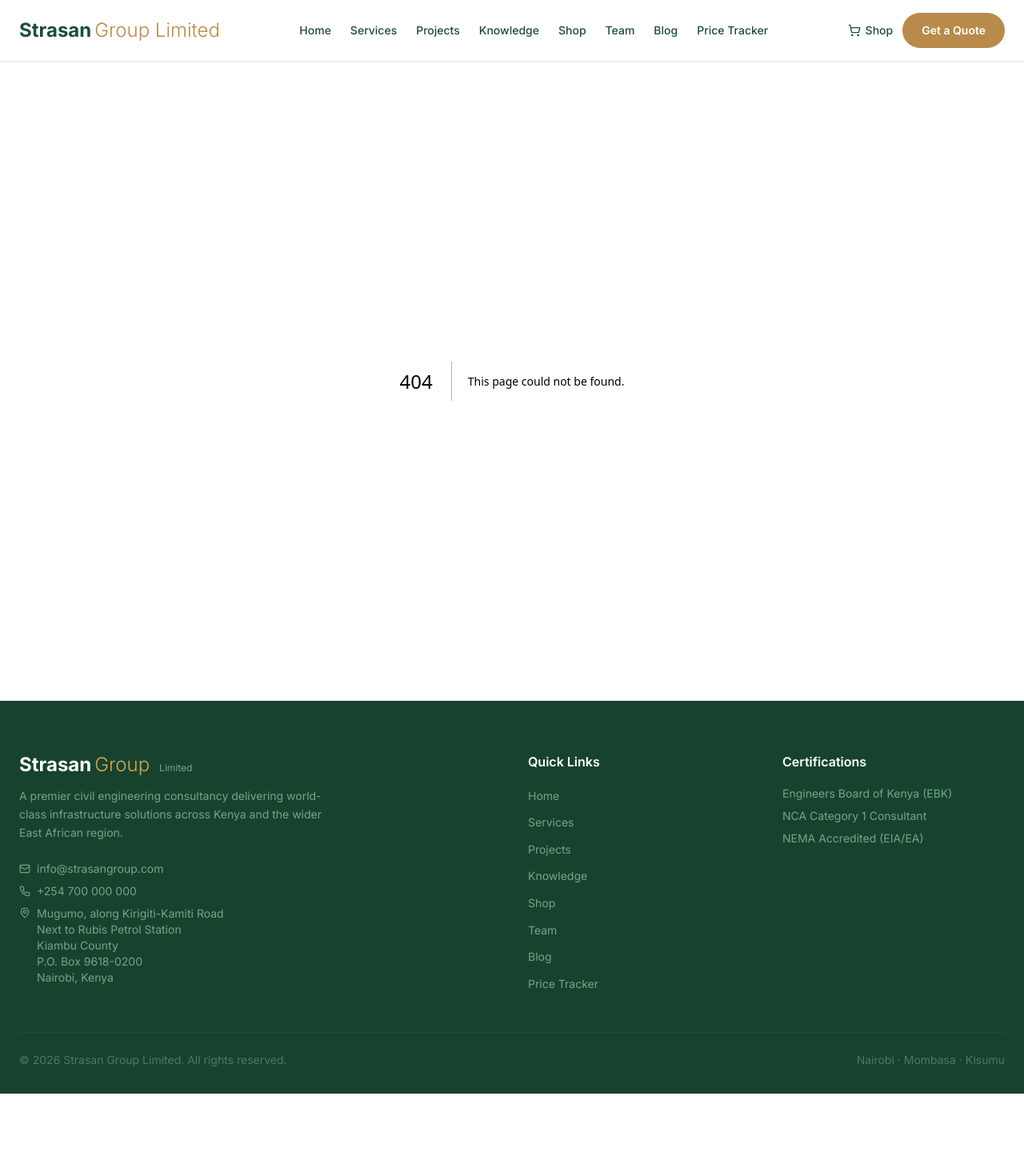
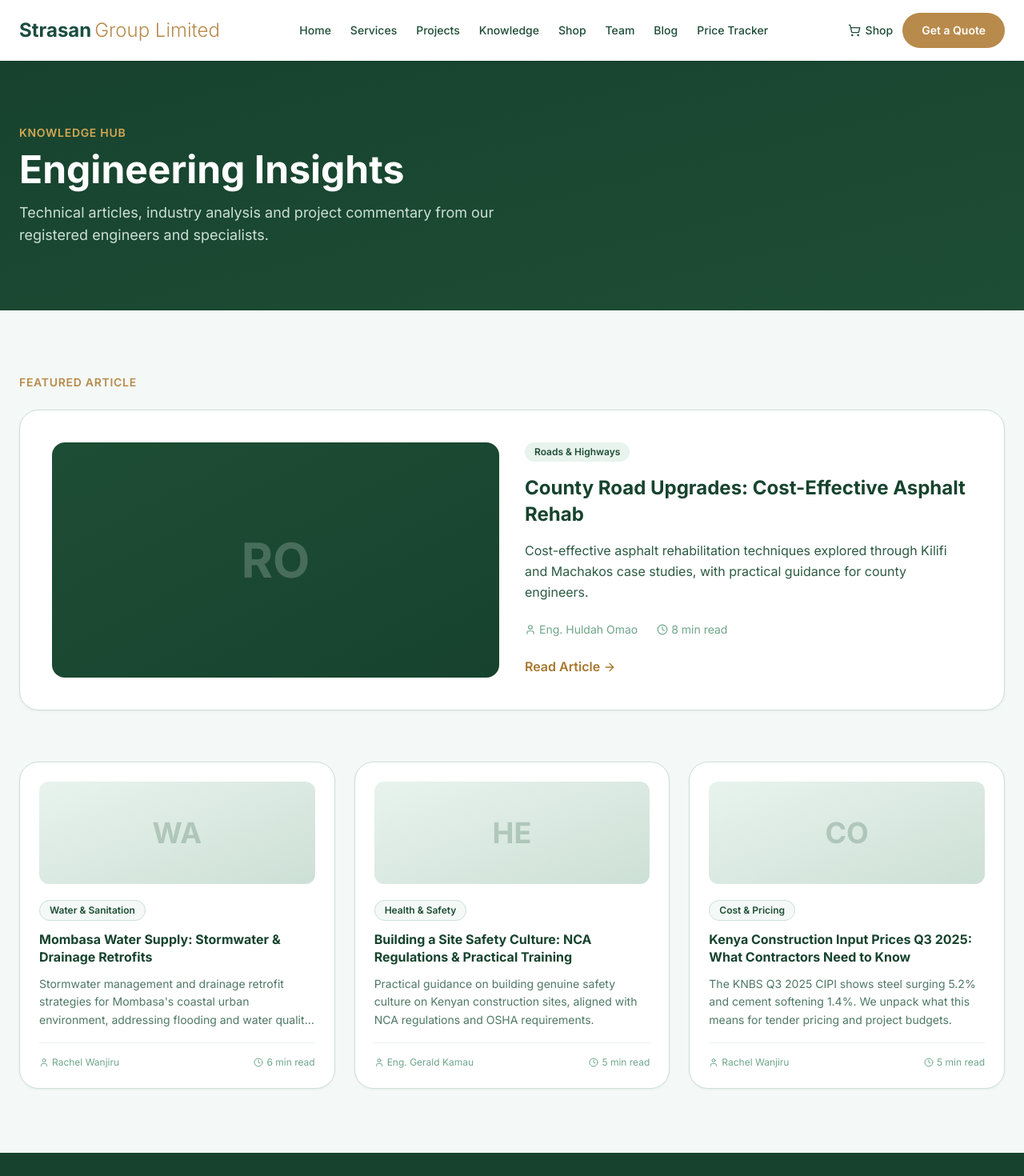
Before and after one commit to Ghola-Kodi/strasan, a Next.js app: page /blog in a window 1280 px wide. Before the commit this address had no page. Shown: the top 1470 px of the page at 80% size. Before the commit the page ends 1367 px from the top, so only its background shows below. Built offline with nearby package versions, Linux system fonts and the light colour scheme.

Commit message:
Create page.tsx

```diff
--- /dev/null
+++ b/app/blog/page.tsx
@@ -0,0 +1,61 @@
+import Link from 'next/link'
+import { ArrowRight, Clock, User } from 'lucide-react'
+import { BLOG_POSTS } from '@/lib/data'
+
+export const metadata = {
+  title: 'Insights & Articles – Strasan Group Limited',
+  description: 'Engineering insights, technical articles and industry updates from the Strasan Group team.',
+}
+
+export default function BlogPage() {
+  const [featured, ...rest] = BLOG_POSTS
+  return (
+    <div>
+      <section className="bg-gradient-to-br from-forest-900 to-forest-700 text-white py-20">
+        <div className="max-w-7xl mx-auto px-6">
+          <p className="text-gold-400 font-semibold uppercase tracking-wider text-sm mb-3">Knowledge Hub</p>
+          <h1 className="text-4xl md:text-5xl font-bold mb-4">Engineering Insights</h1>
+          <p className="text-forest-200 text-lg max-w-2xl">
+            Technical articles, industry analysis and project commentary from our registered engineers and specialists.
+          </p>
+        </div>
+      </section>
+
+      <section className="max-w-7xl mx-auto px-6 py-20">
+        <p className="text-gold-500 font-semibold uppercase tracking-wider text-sm mb-6">Featured Article</p>
+        <Link href={`/blog/${featured.slug}`} className="card p-10 block group md:grid md:grid-cols-2 gap-8 mb-16">
+          <div className="bg-gradient-to-br from-forest-700 to-forest-900 rounded-2xl min-h-[200px] flex items-center justify-center mb-6 md:mb-0">
+            <span className="text-white text-6xl font-bold opacity-20">{featured.category.slice(0,2).toUpperCase()}</span>
+          </div>
+          <div className="flex flex-col justify-center">
+            <span className="inline-block bg-forest-100 text-forest-700 text-xs font-semibold px-3 py-1 rounded-full mb-4 w-fit">{featured.category}</span>
+            <h2 className="text-2xl font-bold text-forest-900 mb-4 group-hover:text-gold-700 transition-colors leading-snug">{featured.title}</h2>
+            <p className="text-forest-600 leading-relaxed mb-6">{featured.excerpt}</p>
+            <div className="flex items-center gap-6 text-sm text-forest-400 mb-6">
+              <span className="flex items-center gap-1"><User size={14}/>{featured.author}</span>
+              <span className="flex items-center gap-1"><Clock size={14}/>{featured.readTime}</span>
+            </div>
+            <span className="text-gold-600 font-semibold inline-flex items-center gap-1 group-hover:gap-2 transition-all">Read Article <ArrowRight size={16}/></span>
+          </div>
+        </Link>
+
+        <div className="grid md:grid-cols-3 gap-6">
+          {rest.map(post => (
+            <Link key={post.slug} href={`/blog/${post.slug}`} className="card p-6 block group flex flex-col">
+              <div className="bg-gradient-to-br from-forest-100 to-forest-200 rounded-xl h-32 flex items-center justify-center mb-5">
+                <span className="text-forest-500 text-4xl font-bold opacity-30">{post.category.slice(0,2).toUpperCase()}</span>
+              </div>
+              <span className="inline-block bg-forest-50 border border-forest-200 text-forest-700 text-xs font-semibold px-3 py-1 rounded-full mb-3 w-fit">{post.category}</span>
+              <h3 className="font-bold text-forest-900 mb-3 group-hover:text-gold-700 transition-colors leading-snug flex-1">{post.title}</h3>
+              <p className="text-forest-500 text-sm leading-relaxed mb-4 line-clamp-3">{post.excerpt}</p>
+              <div className="flex items-center justify-between text-xs text-forest-400 pt-4 border-t border-forest-100">
+                <span className="flex items-center gap-1"><User size={12}/>{post.author}</span>
+                <span className="flex items-center gap-1"><Clock size={12}/>{post.readTime}</span>
+              </div>
+            </Link>
+          ))}
+        </div>
+      </section>
+    </div>
+  )
+}
```
